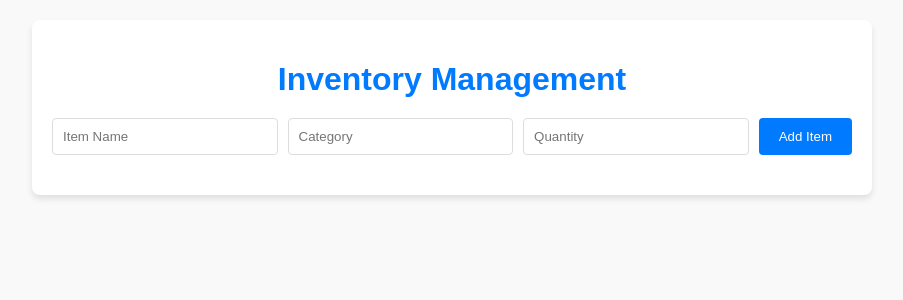
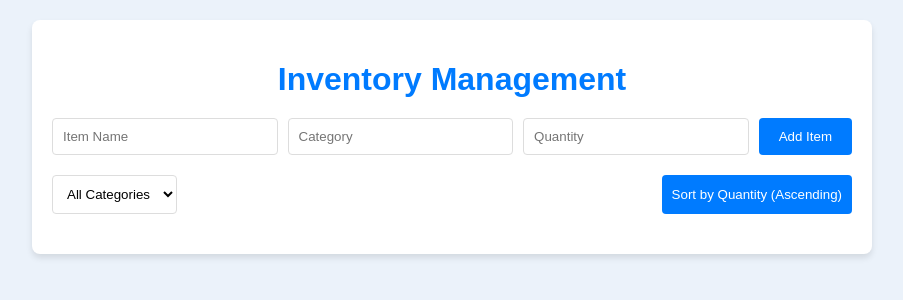
Before and after one commit to IM-Suryakant-Kumar/inventory-task, a React (Vite) app: page / in a window 1280 px wide. Shown: the top 300 px of the page, without its empty margins (188-1091 px from the left). Built offline with nearby package versions, Linux system fonts and the light colour scheme.

Commit message:
feat: Added functionality to filters and sort

```diff
--- a/src/App.jsx
+++ b/src/App.jsx
@@ -9,6 +9,8 @@ function App() {
 	]);
 
 	const [newItem, setNewItem] = useState({ name: "", category: "", quantity: "" });
+	const [filterCategory, setFilterCategory] = useState("");
+	const [sortAscending, setSortAscending] = useState(true);
 
 	// Add a new item to the inventory
 	const addItem = () => {
@@ -51,6 +53,22 @@ function App() {
 				/>
 				<button onClick={addItem}>Add Item</button>
 			</div>
+
+			{/* Filter by category */}
+			<div className="filters">
+				<select onChange={(e) => setFilterCategory(e.target.value)} value={filterCategory}>
+					<option value="">All Categories</option>
+					{[...new Set(inventory.map((item) => item.category))].map((category) => (
+						<option key={category} value={category}>
+							{category}
+						</option>
+					))}
+				</select>
+
+				<button onClick={() => setSortAscending(!sortAscending)}>
+					Sort by Quantity ({sortAscending ? "Ascending" : "Descending"})
+				</button>
+			</div>
 		</main>
 	);
 }
--- a/src/index.css
+++ b/src/index.css
@@ -1,10 +1,16 @@
+:root {
+  --primary-color: #ebf2fa;
+  --secondary-color: #cae9ff;
+  --logo-color: #007bff;
+}
+
 /* General styles */
 body {
 	font-family: Arial, sans-serif;
 	margin: 0;
 	padding: 0;
-	background-color: #f9f9f9;
-	color: #333;
+	background-color: var(--primary-color);
+	color: var(--logo-color);
 }
 
 main {
@@ -19,7 +25,7 @@ main {
 h1 {
 	text-align: center;
 	margin-bottom: 20px;
-	color: #007bff;
+	color: var(--logo-color);
 }
 
 /* Form styles */
@@ -39,7 +45,7 @@ h1 {
 
 .form button {
 	padding: 10px 20px;
-	background-color: #007bff;
+	background-color: var(--logo-color);
 	color: #fff;
 	border: none;
 	border-radius: 4px;
@@ -48,5 +54,32 @@ h1 {
 }
 
 .form button:hover {
-	background-color: #0056b3;
+	background-color: var(--logo-color);
 }
+
+/* Filters and actions */
+.filters {
+  display: flex;
+  justify-content: space-between;
+  margin-bottom: 20px;
+}
+
+.filters select,
+.filters button {
+  padding: 10px;
+  border: 1px solid #ddd;
+  border-radius: 4px;
+  background-color: #fff;
+  cursor: pointer;
+}
+
+.filters button {
+  background-color: #007bff;
+  color: #fff;
+  border: none;
+  transition: background-color 0.3s ease;
+}
+
+.filters button:hover {
+  background-color: #0056b3;
+}
```
